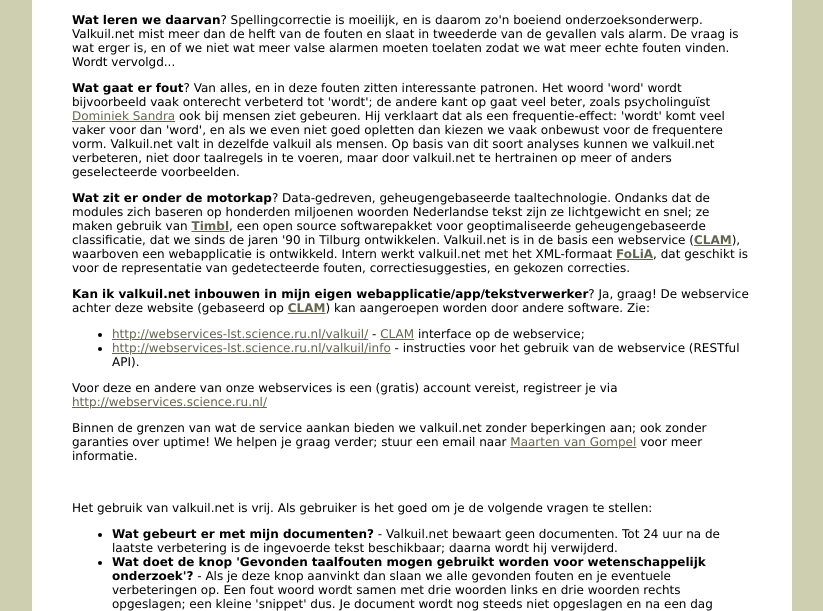
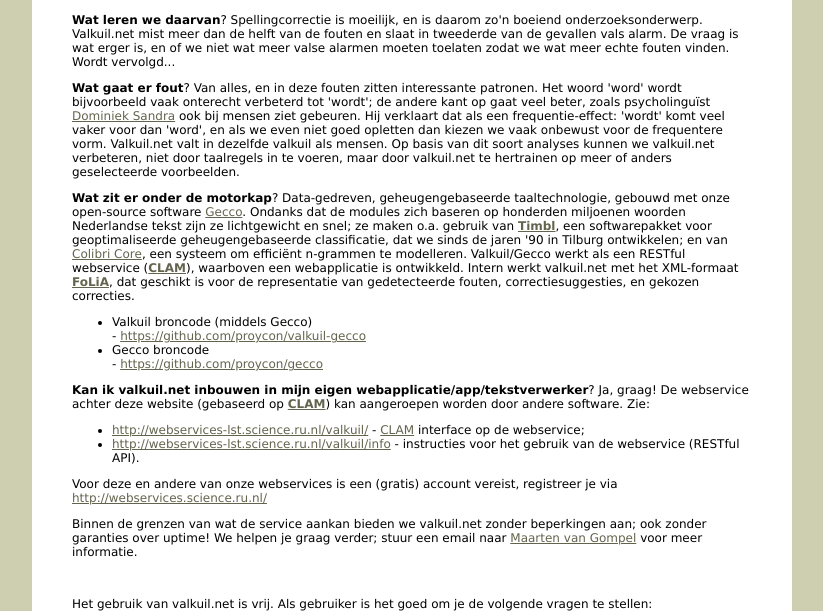
Before and after one commit to proycon/valkuil, a Django app: page /info in a window 1280 px wide. Shown: the part 860-1471 px from the top of the page, without its empty margins (408-1231 px from the left). Run offline with Django 3.2, Linux system fonts and the light colour scheme; parts of the project's set-up code (start-up, migrations or seed data) failed here and were passed over.

Commit message:
updated about page, references to Gecco and Coco

```diff
--- a/webvalkuil/templates/about.html
+++ b/webvalkuil/templates/about.html
@@ -158,19 +158,25 @@ door taalregels in te voeren, maar door valkuil.net te hertrainen op
 meer of anders geselecteerde voorbeelden.
 </p>
 
-<p><b>Wat zit er onder de motorkap</b>? Data-gedreven,
-geheugengebaseerde taaltechnologie. Ondanks dat de modules zich
-baseren op honderden miljoenen woorden Nederlandse tekst zijn ze
-lichtgewicht en snel; ze maken gebruik
-van <a href="http://ilk.uvt.nl/timbl"><b>Timbl</b></a>, een open
-source softwarepakket voor geoptimaliseerde geheugengebaseerde
-classificatie, dat we sinds de jaren '90 in Tilburg
-ontwikkelen. Valkuil.net is in de basis een webservice
-(<a href="http://ilk.uvt.nl/clam"><b>CLAM</b></a>), waarboven een
-webapplicatie is ontwikkeld. Intern werkt valkuil.net met het
-XML-formaat <a href="http://ilk.uvt.nl/folia"><b>FoLiA</b></a>, dat
-geschikt is voor de representatie van gedetecteerde fouten,
-correctiesuggesties, en gekozen correcties.</p>
+<p><b>Wat zit er onder de motorkap</b>? Data-gedreven, geheugengebaseerde
+taaltechnologie, gebouwd met onze open-source software <a
+href="https://github.com/proycon/gecco/">Gecco</a>. Ondanks dat de modules zich
+baseren op honderden miljoenen woorden Nederlandse tekst zijn ze lichtgewicht
+en snel; ze maken o.a. gebruik van <a
+href="http://ilk.uvt.nl/timbl"><b>Timbl</b></a>, een softwarepakket
+voor geoptimaliseerde geheugengebaseerde classificatie, dat we sinds de jaren
+'90 in Tilburg ontwikkelen; en van <a href="https://proycon.github.io/colibri-core/">Colibri Core</a>, een systeem om efficiënt n-grammen te modelleren. Valkuil/Gecco werkt als een RESTful webservice (<a
+    href="http://ilk.uvt.nl/clam"><b>CLAM</b></a>), waarboven een webapplicatie
+is ontwikkeld. Intern werkt valkuil.net met het XML-formaat <a
+    href="http://ilk.uvt.nl/folia"><b>FoLiA</b></a>, dat geschikt is voor de
+representatie van gedetecteerde fouten, correctiesuggesties, en gekozen
+correcties.</p>
+
+<ul>
+    <li>Valkuil broncode (middels Gecco)</li> - <a href="https://github.com/proycon/valkuil-gecco">https://github.com/proycon/valkuil-gecco</a>
+    <li>Gecco broncode</li> - <a href="https://github.com/proycon/gecco">https://github.com/proycon/gecco</a>
+</ul>
+
 
 <p><b>Kan ik valkuil.net inbouwen in mijn eigen
 webapplicatie/app/tekstverwerker</b>? Ja, graag! De webservice achter
```
